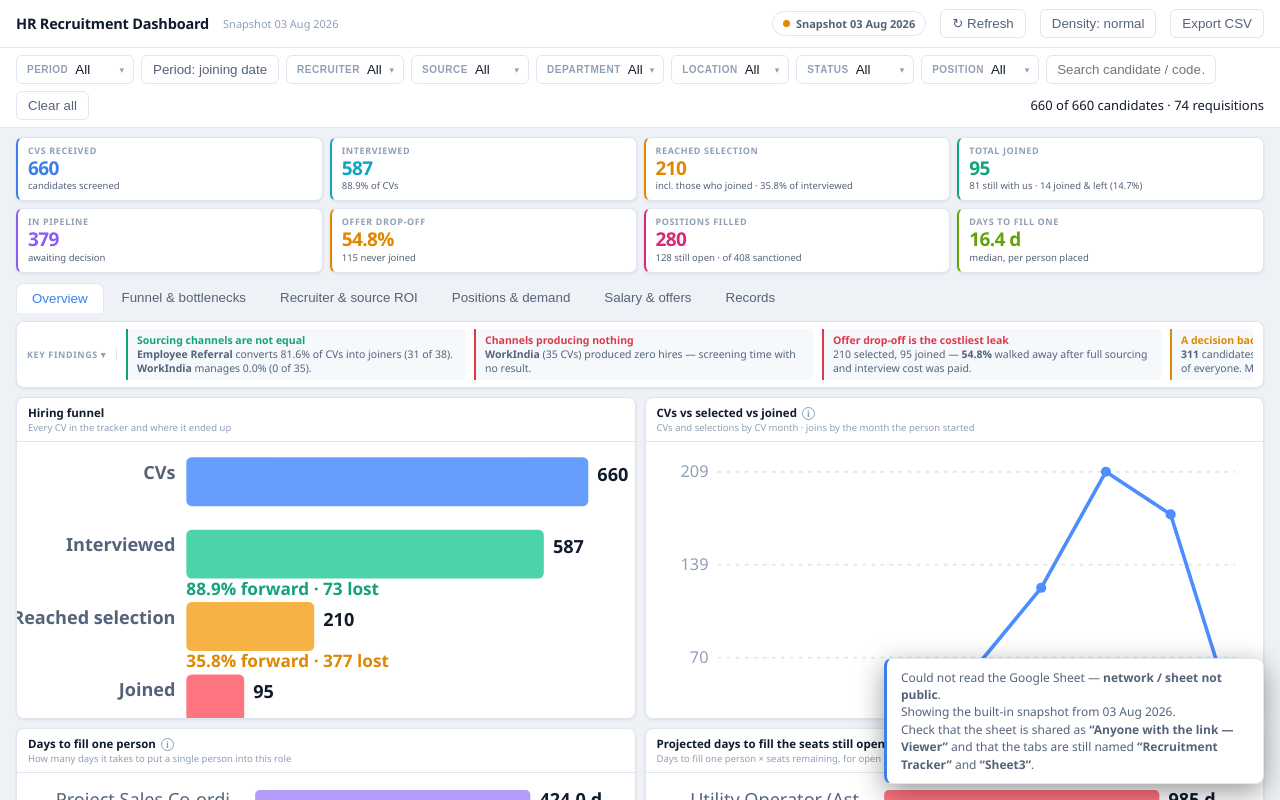
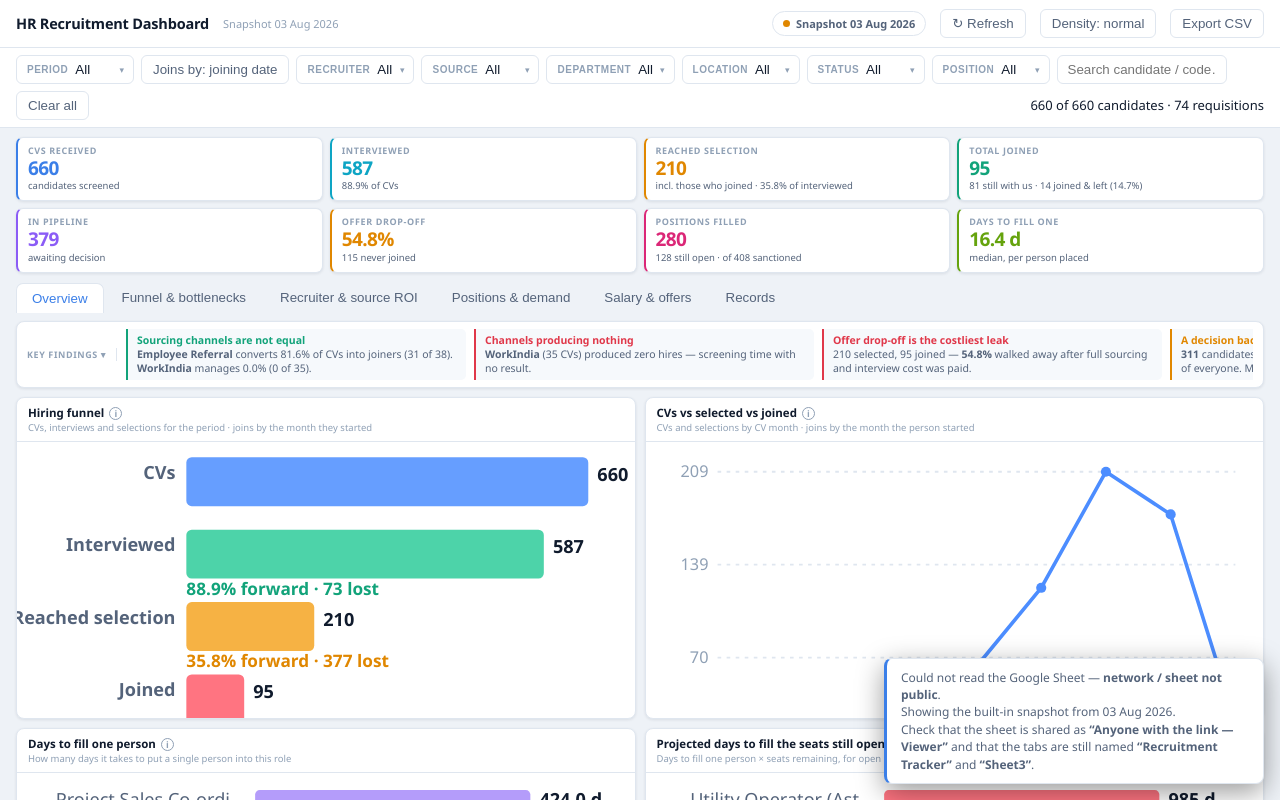
Before and after one commit to elixir-engineering/hr-recruitment-dashboard, a plain HTML site: page index.html in a window 1280 px wide. Drawn offline with Linux system fonts and the light colour scheme.

Commit message:
Fix KPI strip: only join figures use joining month; funnel joined/retained follow suit

```diff
--- a/index.html
+++ b/index.html
@@ -87,9 +87,6 @@ text[data-full]{cursor:help}
 .g4{display:grid;grid-template-columns:repeat(4,minmax(0,1fr));gap:9px;padding-top:9px}
 .g4>.w2{grid-column:span 2}
 .g4>.w4{grid-column:1/-1}          /* full-width row, e.g. the stacked record tables */
-.cnote{background:rgba(245,165,36,.09);border:1px solid rgba(245,165,36,.35);border-radius:7px;
- padding:7px 11px;font-size:10.5px;color:var(--tx2);line-height:1.45}
-.cnote b{color:var(--a3)}
 @media(max-width:1500px){.g4{grid-template-columns:repeat(2,minmax(0,1fr))}.kstrip{grid-template-columns:repeat(4,1fr)}}
 @media(max-width:820px){.g4{grid-template-columns:1fr}.g4>.w2,.g4>.w4{grid-column:span 1}.kstrip{grid-template-columns:repeat(2,1fr)}}
 .tile{background:var(--pnl);border:1px solid var(--line);border-radius:8px;box-shadow:var(--sh);
@@ -485,7 +482,7 @@ function startAuto(){if(!AUTO)AUTO=setInterval(()=>loadLive(0),AUTOMS);}
 
 /* ---------------- filters ---------------- */
 const FDEFS=[
-  {id:'ym',   lab:'Period',     key:r=>periodKey(r)||(BASIS==='jd'?'(not joined yet)':'(no date)'), disp:monLab},
+  {id:'ym',   lab:'Period',     key:r=>r.ym||'(no date)', disp:monLab},
   {id:'rec',  lab:'Recruiter',  key:r=>r.rec},
   {id:'src',  lab:'Source',     key:r=>r.src},
   {id:'dept', lab:'Department', key:r=>r.dept},
@@ -502,23 +499,15 @@ let F={}; FDEFS.forEach(d=>F[d.id]=new Set()); let FQ='';
    what this is set to, because their percentages divide joins by a CV population and
    would be meaningless otherwise. Those tabs are labelled accordingly. */
 let BASIS='jd';
-const periodKey=r=>BASIS==='jd'?jmon(r):r.ym;
-let DC=[], MC=null;                  // the always-CV-cohort view, rebuilt on every render
-function toggleBasis(){BASIS=BASIS==='jd'?'cv':'jd';rebuildFilters();render();}
-/* banner shown on the cohort tabs whenever the Period filter is on joining month,
-   so nobody wonders why these figures differ from the KPI strip above */
-function cohortNote(){
-  return (BASIS==='jd'&&F.ym.size)
-    ? `<div class="cnote w4">This tab measures the <b>CV cohort</b> — of the CVs received in the selected
-        period, what happened to them. The KPI strip above counts people by <b>joining month</b>, so the
-        two will not match. Conversion and drop-off percentages are only valid on the CV cohort.</div>`
-    : '';}
+let DJ=[], MJ=null;                  // the joins view, rebuilt on every render
+function toggleBasis(){BASIS=BASIS==='jd'?'cv':'jd';render();}
 function basisLbl(){
-  document.getElementById('basisBtn').textContent=
-    BASIS==='jd'?'Period: joining date':'Period: CV date';
-  document.getElementById('basisBtn').title=BASIS==='jd'
-    ? 'Period selects people by the month they JOINED. Funnel, ROI, Positions and Salary tabs stay on the CV cohort — click to switch everything to CV date.'
-    : 'Period selects people by the month their CV arrived, everywhere. Click to switch the KPI strip, hire counts and records back to joining date.';
+  const b=document.getElementById('basisBtn');
+  b.textContent=BASIS==='jd'?'Joins by: joining date':'Joins by: CV date';
+  b.title=BASIS==='jd'
+    ? 'Joined / Still with us / Joined & left count people by the month they actually started. '
+      +'Everything else — CVs, interviews, selections, pipeline, drop-off — is the CV cohort for the selected period. Click to put joins on CV date too.'
+    : 'Every figure, joins included, is the CV cohort for the selected period. Click to count joins by the month they actually started.';
 }
 
 function rebuildFilters(){
@@ -580,12 +569,14 @@ function apply(){
   return C.filter(r=>FDEFS.every(d=>!F[d.id].size||F[d.id].has(d.key(r)||'(blank)'))
     && (!FQ||(r.name+' '+r.pos+' '+r.code+' '+r.src+' '+r.rec+' '+r.loc).toLowerCase().includes(FQ)));
 }
-/* Same filters as apply(), but the Period dimension is always the CV month regardless of
-   BASIS. Every conversion/funnel/pipeline visual runs off this, so those percentages keep
-   dividing joins by the CV population they actually came from. */
-function applyCv(){
+/* Same filters as apply(), except Period is matched against the month the person JOINED.
+   Only the join figures use this — Joined, Still with us, Joined & left, Source mix of hires.
+   Everything else stays on the CV cohort so conversion percentages keep dividing joins by
+   the CV population they actually came from. */
+function applyJ(){
+  const byJoin=BASIS==='jd';
   return C.filter(r=>FDEFS.every(d=>d.id==='ym'
-      ? (!F.ym.size||F.ym.has(r.ym||'(no date)'))
+      ? (!F.ym.size||F.ym.has((byJoin?jmon(r):r.ym)||'(no date)'))
       : (!F[d.id].size||F[d.id].has(d.key(r)||'(blank)')))
     && (!FQ||(r.name+' '+r.pos+' '+r.code+' '+r.src+' '+r.rec+' '+r.loc).toLowerCase().includes(FQ)));
 }
@@ -949,11 +940,11 @@ function setPage(p){PAGE=p;render();}
 
 function render(){
   const d=apply(), m=M(d), rq=applyR();
-  DC=applyCv(); MC=M(DC);           // CV-cohort companion view for the funnel/ROI tabs
+  DJ=applyJ(); MJ=M(DJ);            // joins view: same filters, Period on joining month
   basisLbl();
   DRILL={};                       // resolvers close over the currently filtered data
   const STAGE={CVs:()=>d, Interviewed:()=>d.filter(r=>r.interviewed), Selected:()=>d.filter(r=>r.selected),
-               Joined:()=>d.filter(r=>r.joined), Retained:()=>d.filter(r=>r.retained)};
+               Joined:()=>DJ.filter(r=>r.joined), Retained:()=>DJ.filter(r=>r.retained)};
   reg('stage','{k}',k=>(STAGE[k]||(()=>[]))());
   reg('conv','{k}',k=>({
     'CV → Interview':()=>d.filter(r=>r.interviewed),
@@ -1013,14 +1004,14 @@ function render(){
   document.getElementById('fcount').textContent=
     f0(d.length)+' of '+f0(C.length)+' candidates · '
     +(reqFiltered()?f0(rq.length)+' of '+f0(R.length):f0(rq.length))+' requisitions'
-    +(F.ym.size?' · period = '+(BASIS==='jd'?'joining month':'CV month'):'');
+    +(F.ym.size&&BASIS==='jd'?' · joins counted by joining month':'');
   document.getElementById('fcount').title=
     'Department, Recruiter, Location and Position filter both sheets. '
     +'Source, Status and Period apply to candidates only — a requisition has no source or status of its own. '
     +(BASIS==='jd'
-      ?'Period is on joining month: the KPI strip, Source mix of hires, Records and Export follow it. '
-       +'The Funnel, ROI, Positions and Salary tabs stay on the CV cohort so their conversion percentages remain valid.'
-      :'Period is on CV month everywhere.');
+      ?'Period selects candidates by CV month. Joined, Still with us and Joined & left instead count people by the '
+       +'month they actually started, so those figures come from a different set than the CVs beside them.'
+      :'Period selects candidates by CV month, joins included.');
   kstrip(d,m,rq);
   document.getElementById('kfs').innerHTML=insights(d,m,rq).map(i=>
     `<div class="kfc" style="--c:${i.c}"><div class="t">${i.t}</div><div class="d">${i.d}</div></div>`).join('')
@@ -1035,15 +1026,14 @@ function kstrip(d,m,rq){
      sanctioned = on board + still open. This is the truer count of people placed —
      the candidate tracker under-records bulk TFM hiring. */
   const sanc=sum(rq,q=>q.nos), onb=sum(rq,q=>q.onboard), bal=sum(rq,q=>q.bal);
-  /* joined counts follow the joining date, so Period=Aug means "started in August" */
   const perOn=F.ym.size?' in the selected period':'';
   const K=[
     ['CVs received',f0(m.cv),'candidates screened','var(--a1)'],
     ['Interviewed',f0(m.iv),f1(m.c2i)+'% of CVs','var(--a6)'],
     ['Reached selection',f0(m.sl),'incl. those who joined · '+f1(m.i2s)+'% of interviewed','var(--a3)'],
     /* headline is every hire ever made; the split between still-here and left sits underneath */
-    ['Total joined',f0(m.jn),
-      m.jn?f0(m.rt)+' still with us · '+f0(m.lf)+' joined & left ('+f1(m.attr)+'%)':'no hires yet','var(--a2)',
+    ['Total joined',f0(MJ.jn),
+      MJ.jn?f0(MJ.rt)+' still with us · '+f0(MJ.lf)+' joined & left ('+f1(MJ.attr)+'%)':'no hires yet','var(--a2)',
       (BASIS==='jd'
         ?'Counted by the month the person actually joined'+perOn+', not by when their CV arrived. '
          +'A July CV who started in August counts in August.'
@@ -1062,11 +1052,9 @@ function kstrip(d,m,rq){
 /* ---- page: overview ----
    Each visual here appears nowhere else in the dashboard. */
 function pgOv(d,m,rq){
-  /* dh/mh = hire counts, follow the Period basis · dc/mc = CV cohort, for funnel & pipeline */
-  const dh=d, mh=m, dc=DC, mc=MC;
-  d=dc; m=mc;
   const ms=uniq([...d.map(r=>r.ym),...d.map(jmon)]);   // CV months + joining months
-  const srcG=[...grp(dh,r=>r.src)].map(([k,v])=>({k,cv:v.length,jn:cnt(v,r=>r.joined)}));
+  /* hire counts come from the joins view; everything else from the CV cohort */
+  const srcG=[...grp(DJ,r=>r.src)].map(([k,v])=>({k,cv:v.length,jn:cnt(v,r=>r.joined)}));
   const stG=[...grp(d,r=>r.status)].map(([k,v])=>({k:stLabel(k),dk:k,v:v.length,c:stColor(k),rk:stRank(k)}))
     .sort((a,b)=>a.rk-b.rk);           // ordered by position in the process, not by size
   const dG=[...grp(rq,q=>q.dept||'(blank)')].map(([k,v])=>({k,nos:sum(v,q=>q.nos),onb:sum(v,q=>q.onboard),bal:sum(v,q=>q.bal)}))
@@ -1091,9 +1079,15 @@ function pgOv(d,m,rq){
     .filter(x=>x.seats||x.pipe).sort((a,b)=>b.seats-a.seats);
 
   return [
-    tile('Hiring funnel','Every CV in the tracker and where it ended up',
+    tile('Hiring funnel','CVs, interviews and selections for the period · joins by the month they started',
       funnel([{k:'CVs',v:m.cv},{k:'Interviewed',v:m.iv},{k:'Reached selection',dk:'Selected',v:m.sl},
-              {k:'Joined',v:m.jn},{k:'Still with us',dk:'Retained',v:m.rt}],{drill:'stage'})),
+              {k:'Joined',v:MJ.jn},{k:'Still with us',dk:'Retained',v:MJ.rt}],{drill:'stage'}),
+      '',(BASIS==='jd'
+        ?'The first three steps are the CV cohort for the selected period. Joined and Still with us count people '
+         +'by the month they actually started, which is what you report as headcount. Because the last two steps '
+         +'are a different set of people from the first three, the "% forward" and "lost" figures between '
+         +'Reached selection and Joined are not a true drop-off — use the Offer drop-off card for that.'
+        :'Every step is the CV cohort for the selected period, so the drop-off between steps is a true cohort drop-off.')),
     tile('CVs vs selected vs joined','CVs and selections by CV month · joins by the month the person started',
       lines(ms.map(x=>monLab(x,1)),[{n:'CVs',c:P[0],v:ms.map(x=>cnt(d,r=>r.ym===x))},
         {n:'Reached selection',c:P[2],v:ms.map(x=>cnt(d,r=>r.ym===x&&r.selected))},
@@ -1108,9 +1102,9 @@ function pgOv(d,m,rq){
       (proj.length?hbar(proj,{fmt:v=>f0(v)+' d',color:P[3],lw:126,drill:'posreq'}):EMPTY),
       '','Projected at the pace this role has hired so far. Anything beyond about 90 days will not close by waiting — it needs a different channel, a revised specification or a pay-band review.'),
     tile('Source mix of hires','Share of everyone who joined, by the channel they came from',
-      (mh.jn?hbar(srcG.filter(s=>s.jn>0).map(s=>({k:s.k,v:pct(s.jn,mh.jn),note:s.jn+' of '+mh.jn})).sort((a,b)=>b.v-a.v),
+      (MJ.jn?hbar(srcG.filter(s=>s.jn>0).map(s=>({k:s.k,v:pct(s.jn,MJ.jn),note:s.jn+' of '+MJ.jn})).sort((a,b)=>b.v-a.v),
         {fmt:v=>f1(v)+'%',color:P[1],drill:'src'}):EMPTY),
-      '','Measured against the '+f0(mh.jn)+' people who actually joined, so these shares add up to 100%. '
+      '','Measured against the '+f0(MJ.jn)+' people who actually joined, so these shares add up to 100%. '
         +'This says where your hires come from — it does not say which channel is most efficient, '
         +'because a channel that sends a huge volume of CVs will rank high here even with a poor conversion rate.'),
     tile('Requisition fill status by department','Sanctioned headcount vs on board vs still open',
@@ -1124,8 +1118,6 @@ function pgOv(d,m,rq){
 
 /* ---- page: funnel ---- */
 function pgFn(d,m){
-  d=DC; m=MC;      // always the CV cohort — see BASIS note
-  const CN=cohortNote();
   const ms=uniq([...d.map(r=>r.ym),...d.map(jmon)]);   // CV months + joining months
   const open=d.filter(r=>r.active&&r.cvd), T=new Date();
   const age=r=>Math.round((T-new Date(r.cvd))/864e5);
@@ -1154,7 +1146,6 @@ function pgFn(d,m){
     {k:'After selection (offer drop)',v:m.sl-m.jn},
     {k:'Joined then left',v:m.lf}];
   return [
-    CN,
     tile('Stage conversion rates','What share survives each step',
       hbar([{k:'CV → Interview',v:m.c2i},{k:'Interview → Selection',v:m.i2s},
             {k:'Selection → Joining',v:m.s2j},{k:'CV → Joining (overall)',v:m.cv2j}],
@@ -1227,8 +1218,6 @@ function pgFn(d,m){
 
 /* ---- page: recruiter & source ROI ---- */
 function pgRoi(d,m){
-  d=DC; m=MC;      // always the CV cohort — see BASIS note
-  const CN=cohortNote();
   const ms=uniq([...d.map(r=>r.ym),...d.map(jmon)]);   // CV months + joining months
   const rec=[...grp(d,r=>r.rec)].map(([k,v])=>({k,...M(v)})).sort((a,b)=>b.cv-a.cv);
   const src=[...grp(d,r=>r.src)].map(([k,v])=>({k,...M(v)})).sort((a,b)=>b.cv-a.cv);
@@ -1240,7 +1229,6 @@ function pgRoi(d,m){
     return {k:s.k,joined:cnt(g,r=>r.joined),sel:cnt(g,r=>r.selected&&!r.joined),
             act:cnt(g,r=>r.active&&!r.selected),lost:cnt(g,r=>r.lost)};});
   return [
-    CN,
     tile('Recruiter scorecard','Volume is easy — conversion and speed are the real measures','<div>'+
       tbl('t_rec',[{t:'Recruiter'},{t:'CVs',n:1},{t:'Reached sel.',n:1},{t:'Joined',n:1},{t:'Open',n:1},{t:'CV→Join',n:1},{t:'Sel→Join',n:1},{t:'CVs per hire',n:1},{t:'Median days CV→join',n:1}],
         rec.map(r=>[r.k,r.cv,r.sl,nv(r.jn,'g'),nv(r.ac,'o'),
@@ -1276,7 +1264,6 @@ function pgRoi(d,m){
 
 /* ---- page: positions ---- */
 function pgPos(d,m,rq){
-  d=DC; m=MC;      // always the CV cohort — see BASIS note
   const pg=[...grp(d,r=>r.pos)].map(([k,v])=>({k,code:v[0].code,dept:v[0].dept,...M(v)})).sort((a,b)=>b.cv-a.cv);
   const od=rq.filter(q=>q.overdue).sort((a,b)=>(b.age||0)-(a.age||0));
   const opn=rq.filter(q=>q.status==='OPEN'&&q.age!=null);
@@ -1319,7 +1306,6 @@ function pgPos(d,m,rq){
 
 /* ---- page: salary ---- */
 function pgSal(d,m){
-  d=DC; m=MC;      // always the CV cohort — see BASIS note
   const hs=d.filter(r=>r.hike!=null);
   const cs=d.map(r=>r.cs).filter(Boolean), es=d.map(r=>r.es).filter(Boolean);
   const bands=[[-1e4,0,'Cut / same'],[0,10,'0–10%'],[10,20,'10–20%'],[20,30,'20–30%'],[30,50,'30–50%'],[50,1e6,'Over 50%']];
@@ -1388,7 +1374,6 @@ function pgRec(d){
 
 /* ---- insights ---- */
 function insights(d,m,rq){
-  d=DC; m=MC;      // findings are conversion-based, so CV cohort
   const o=[];
   const src=[...grp(d,r=>r.src)].map(([k,v])=>({k,cv:v.length,jn:cnt(v,r=>r.joined)}))
     .filter(x=>x.cv>=15).map(x=>({...x,y:pct(x.jn,x.cv)})).sort((a,b)=>b.y-a.y);
```
